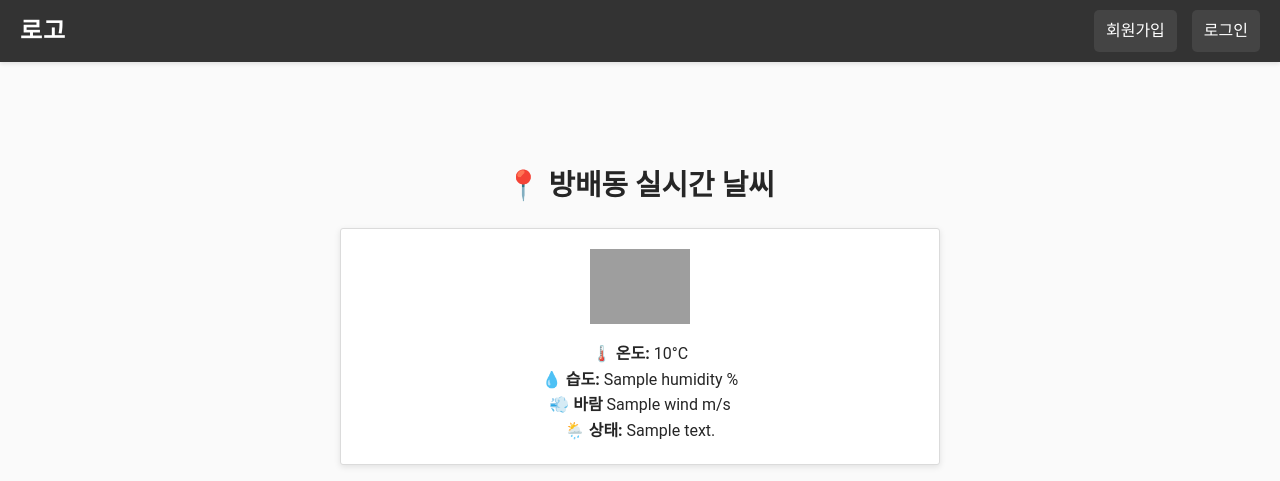
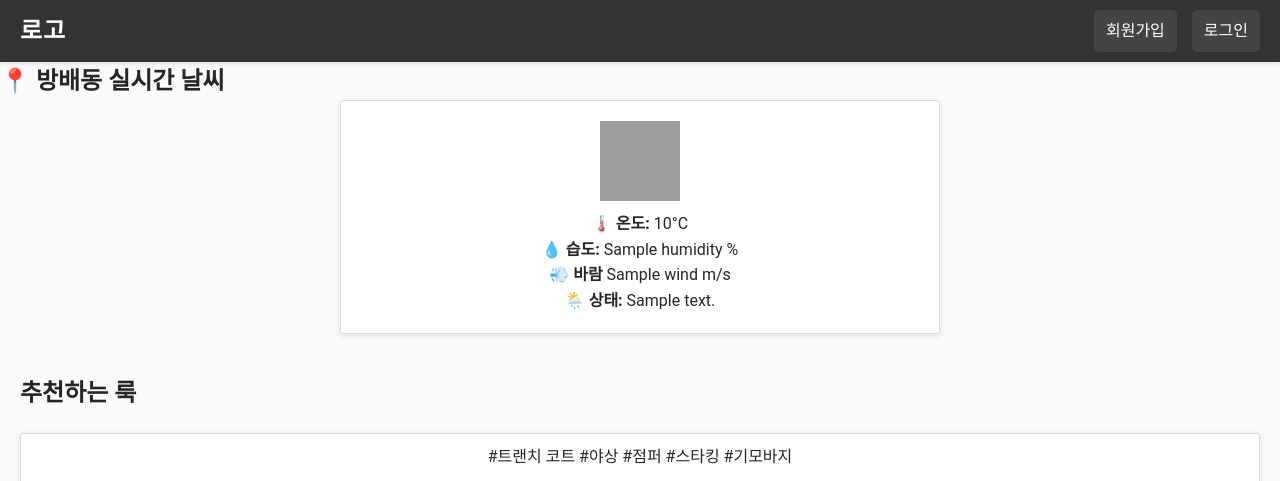
Before and after one commit to jisunipark/ootd-app, a Python web app: template app/templates/index.html in a window 1280 px wide. Shown: the top 481 px of the page. Run offline with Jinja, Linux system fonts and the light colour scheme; the template is opened without the code that fills it: most values are stand-ins (such as "Sample title", 1, 10 or a date in 2020); grey boxes are pictures that could not be loaded.

Commit message:
Fix: 날씨 출력 스타일 변경

```diff
--- a/app/static/css/index_home.css
+++ b/app/static/css/index_home.css
@@ -15,12 +15,67 @@
 
 
   /* 날씨 섹션 */
-  section h1 {
-    margin-top: 80px; /* 고정 네비게이션 바로 인한 상단 여백 */
+  /* 날씨 컨테이너 스타일 */
+  .weather-container {
+    text-align: center; /* 전체 텍스트 가운데 정렬 */
+    background: #f9f9f9; /* 연한 회색 배경 */
     padding: 20px;
-    font-size: 1.8rem;
-    text-align: center;
+    border-radius: 10px; /* 모서리를 둥글게 */
+    box-shadow: 0px 4px 6px rgba(0, 0, 0, 0.1); /* 부드러운 그림자 효과 */
+    display: flex;
+    flex-direction: column;
+    align-items: center; /* 아이템을 중앙 정렬 */
+    /*gap: 10px;  요소들 간의 간격 */
   }
+
+  /* 날씨 아이콘 스타일 */
+  #weatherIcon {
+    width: 80px; /* 크기 조정 */
+    height: 80px;
+  }
+
+  /* 온도 전체를 크게, 굵게 설정 */
+  #temperature-text {
+    font-size: 4em;  /* 온도 & 섭씨 크기 동일하게 */
+    font-weight: bold;  /* 굵게 */
+  }
+
+  /* 개별 요소로 설정한 경우 필요 없음 */
+  #temperature {
+    font-size: inherit;  /* 부모 요소(#temperature-text) 크기를 따름 */
+    font-weight: inherit; /* 굵기도 동일하게 적용 */
+  }
+
+
+  /* 날씨 상태 (크고 굵게 강조) */
+  #description-text {
+    font-size: 2em;  /* 글씨 크기 키우기 */
+    font-weight: bold;  /* 굵게 강조 */
+    color: #333;  /* 진한 색상 */
+    margin-top: 10px; /* 위쪽 여백 추가 */
+  }
+
+  /* 습도 스타일 (작고 회색) */
+  #humidity-text {
+    font-size: 0.9em;  /* 글자 작게 */
+    color: gray;  /* 회색 */
+  }
+
+  /* 바람 스타일 (작고 회색) */
+  #wind-text {
+    font-size: 0.9em;  /* 글자 작게 */
+    color: gray;  /* 회색 */
+  }
+
+  /* 날씨 상태 (크고 굵게 강조) */
+  #description-text {
+    font-size: 2em;  /* 글씨 크기 키우기 */
+    font-weight: bold;  /* 굵게 강조 */
+    color: #333;  /* 진한 색상 */
+    margin-top: 10px; /* 위쪽 여백 추가 */
+  }
+
+
 
   .weather-container {
     max-width: 600px;
@@ -43,7 +98,7 @@
   section h2 {
     padding: 20px;
     font-size: 1.5rem;
-    text-align: center;
+    /*text-align: center;*/
   }
 
   .outfit-list {
@@ -67,11 +122,22 @@
     box-shadow: 0 4px 12px rgba(0,0,0,0.15);
   }
 
-  .outfit-item .tags p {
-    font-size: 16px;
-    margin-bottom: 10px;
-    color: #555;
+  .tag {
+    display: inline-block;
+    background-color: #f0f0f0;
+    color: #333;
+    padding: 5px 10px;
+    margin: 6px;
+    border-radius: 10px;
+    font-size: 1.2em;
+    font-weight: bold;   /* 글씨 굵게 */
   }
+
+  .outfit-item .tags {
+    text-align: center;     /* 태그들을 가운데 정렬 */
+    margin-bottom: 15px;      /* 태그와 이미지 사이에 여백 추가 */
+  }
+
 
   .outfit-item .images {
     display: flex;
```
